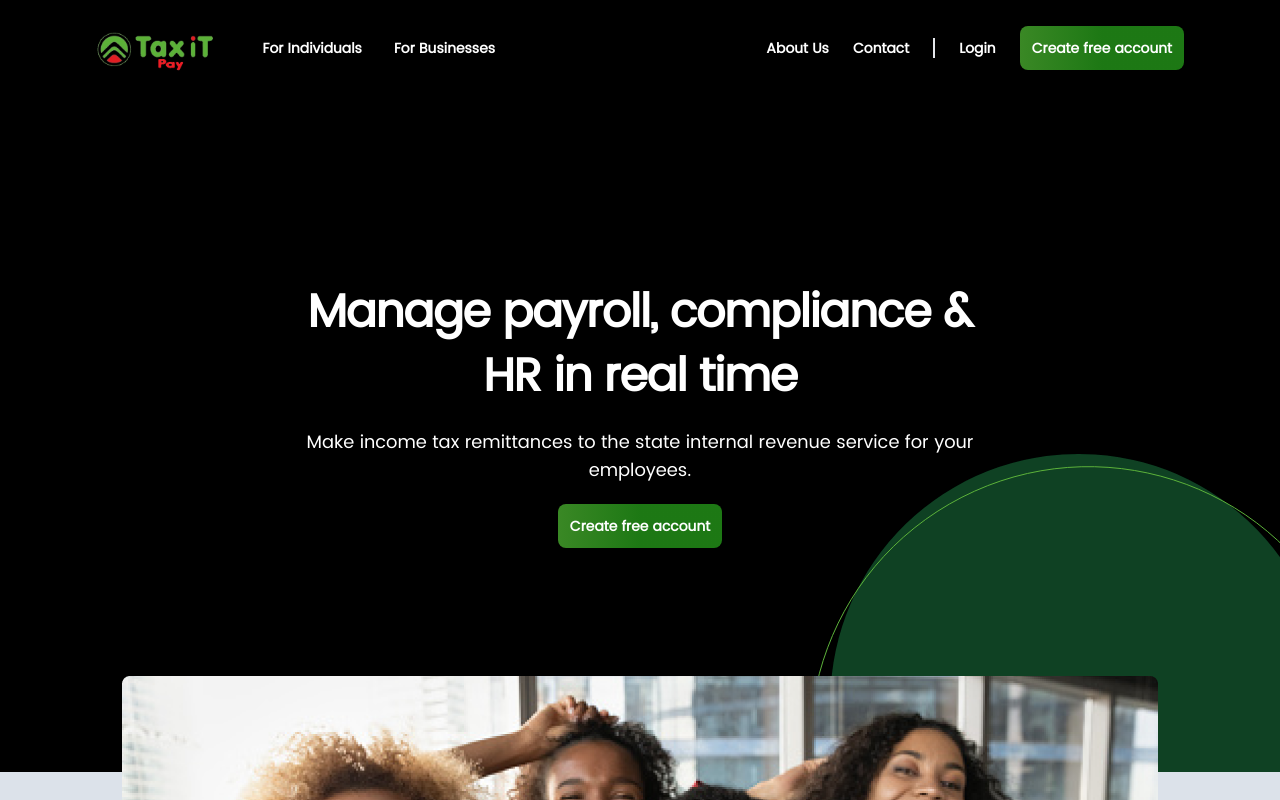
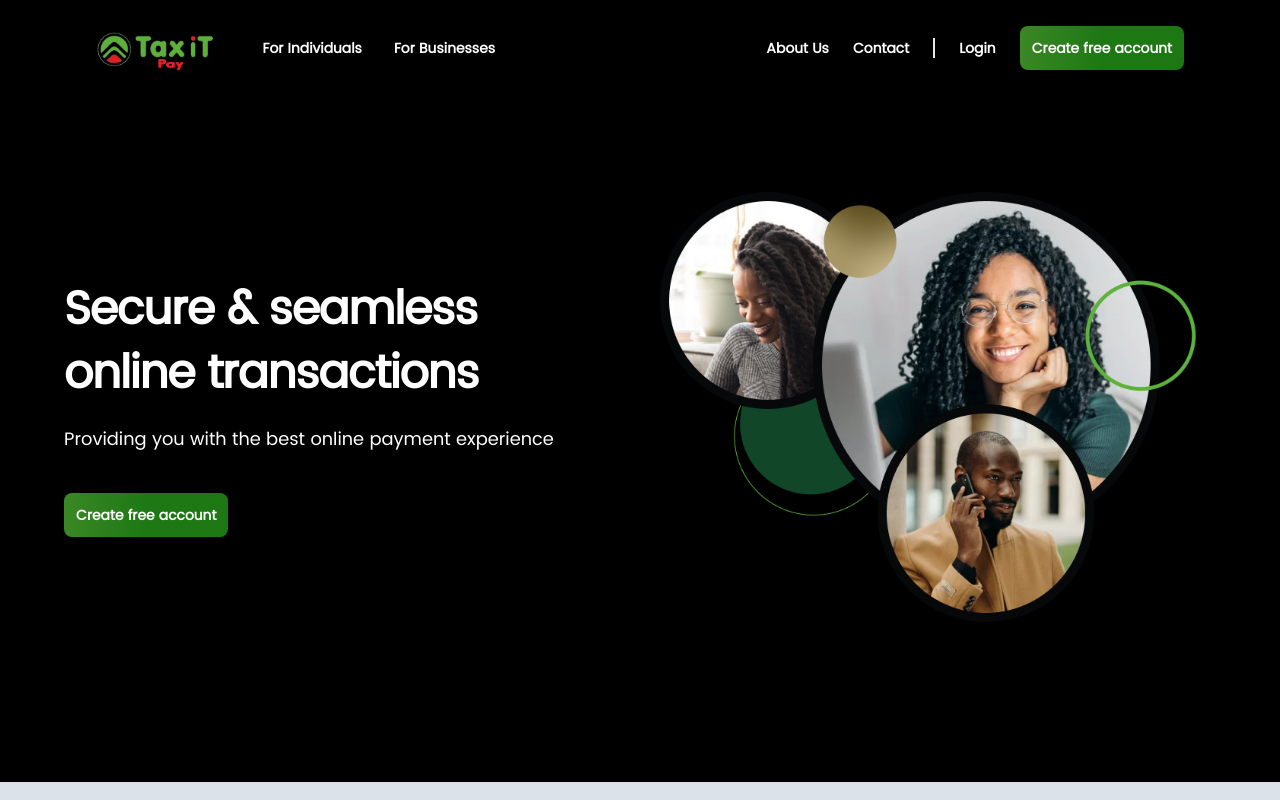
Before and after one commit to GodsfavourWiliiams/tax-it, a Next.js app: page / in a window 1280 px wide. Shown: the top 800 px of the page. Built offline with nearby package versions, Linux system fonts and the light colour scheme.

Commit message:
feat: implement hero structure for individual landing page

```diff
--- a/src/compoenents/hero.tsx
+++ b/src/compoenents/hero.tsx
@@ -1,8 +1,45 @@
 import Navbar from "./core/navbar";
 import { Icons } from "@/assets/icons";
 import Image from "next/image";
+import { usePathname } from "next/navigation";
 
 export default function Hero() {
+  const pathname = usePathname();
+  if (pathname === "/") {
+    return (
+      <div className="bg-black text-white relative">
+        <Navbar />
+        <div className="z-20 relative isolate app-container flex items-center">
+          <div className="pb-40 pt-48 flex items-center flex-col lg:flex-row gap-10">
+            <div className="relative flex flex-col gap-10 w-full">
+              <div className="sm:max-w-lg flex flex-col gap-5">
+                <h1 className="sm:text-[46px] text-4xl font-bold tracking-tight leading-[139.13%]">
+                  Secure & seamless <br /> online transactions
+                </h1>
+                <p className="font-normal text-base sm:text-lg leading-[160%]">
+                  Providing you with the best online payment experience
+                </p>
+              </div>
+
+              <button className="w-fit cursor-pointer rounded-lg py-2.5 px-3 text-sm font-semibold bg-gradient-to-r from-primary-base via-primary-deep to-primary-deep leading-6 text-white">
+                Create free account
+              </button>
+            </div>
+            <div className="flex items-center space-x-6 lg:space-x-8 h-full w-full ">
+              <Image
+                className=" w-full mx-auto h-auto"
+                src="/hero1.png"
+                width={200}
+                height={100}
+                unoptimized
+                alt="hero-image"
+              />
+            </div>
+          </div>
+        </div>
+      </div>
+    );
+  }
   return (
     <>
       <div className="bg-black text-white relative">
```
